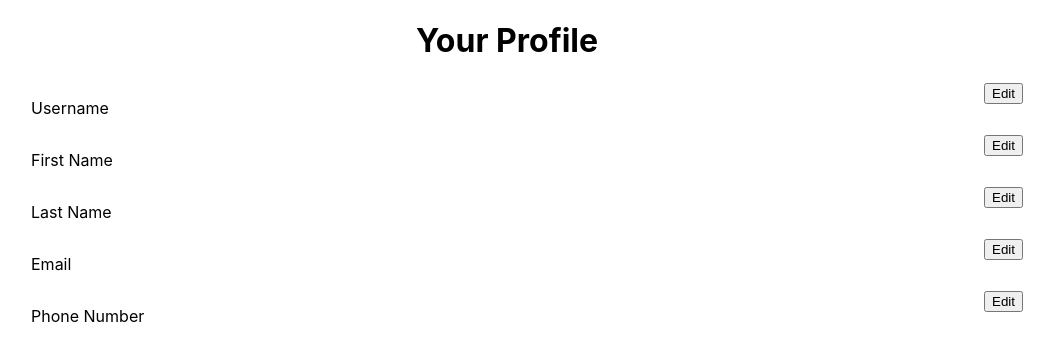
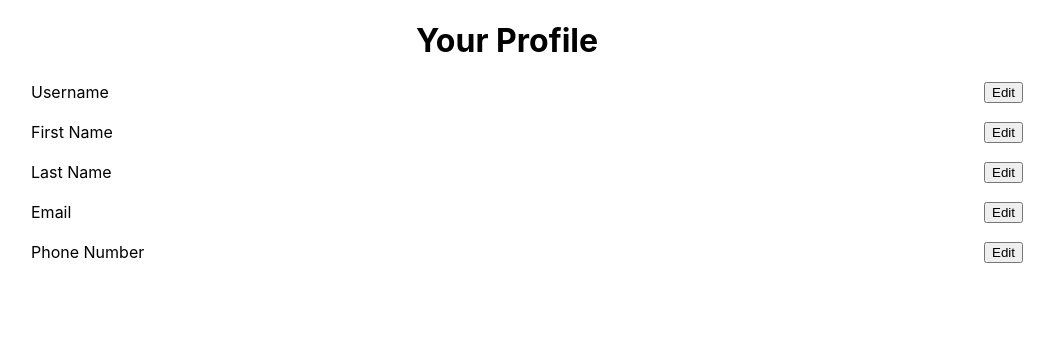
Before and after one commit to MaxDillon/CS348_Project, a React (Create React App) app in the folder client/: page /edit in a window 1280 px wide. Shown: the top 360 px of the page, without its empty margins (133-1187 px from the left). Built offline with nearby package versions, Linux system fonts and the light colour scheme; no server answers.

Commit message:
Fixed look of page

```diff
--- a/client/src/Pages/EditPage/Field.js
+++ b/client/src/Pages/EditPage/Field.js
@@ -38,11 +38,10 @@ export default function Field({ name, field, value }) {
     }
 
     return (
-        <div key={name} className={"stackIt"}>
-            <p>{name}</p>
+        <div key={name} className={"verticalSpace"}>
             {isEditing ?
-                <Edit onSave={handleSubmit} onCancel={() => setEditing(false)} /> :
-                <View value={fieldValue} onEdit={() => setEditing(true)} />
+                <Edit onSave={handleSubmit} onCancel={() => setEditing(false)} name={name} /> :
+                <View value={fieldValue} onEdit={() => setEditing(true)} name={name} />
             }
         </div>
     );
@@ -51,12 +50,14 @@ export default function Field({ name, field, value }) {
 }
 
 
-function Edit({ onSave, onCancel }) {
+function Edit({ onSave, onCancel, name }) {
     const [value, setValue] = useState("")
     return (
-        <div>
+        <div className={"stackIt"}>
+            <div>{name}</div>
             <input type="text" onChange={e => setValue(e.target.value)} value={value} ></input>
 
+            <div>
             <button className={"button"} onClick={e => {
                 e.preventDefault()
                 onSave(value)
@@ -66,15 +67,17 @@ function Edit({ onSave, onCancel }) {
                 e.preventDefault()
                 onCancel()
             }}>Cancel</button>
+            </div>
 
         </div>
 
     )
 }
 
-function View({ value, onEdit }) {
+function View({ value, onEdit, name }) {
     return (
-        <div>
+        <div className={"stackIt"}>
+            <div>{name}</div>
             <div>{value}</div>
             <button className="button" onClick={e => {
                 e.preventDefault()
```
